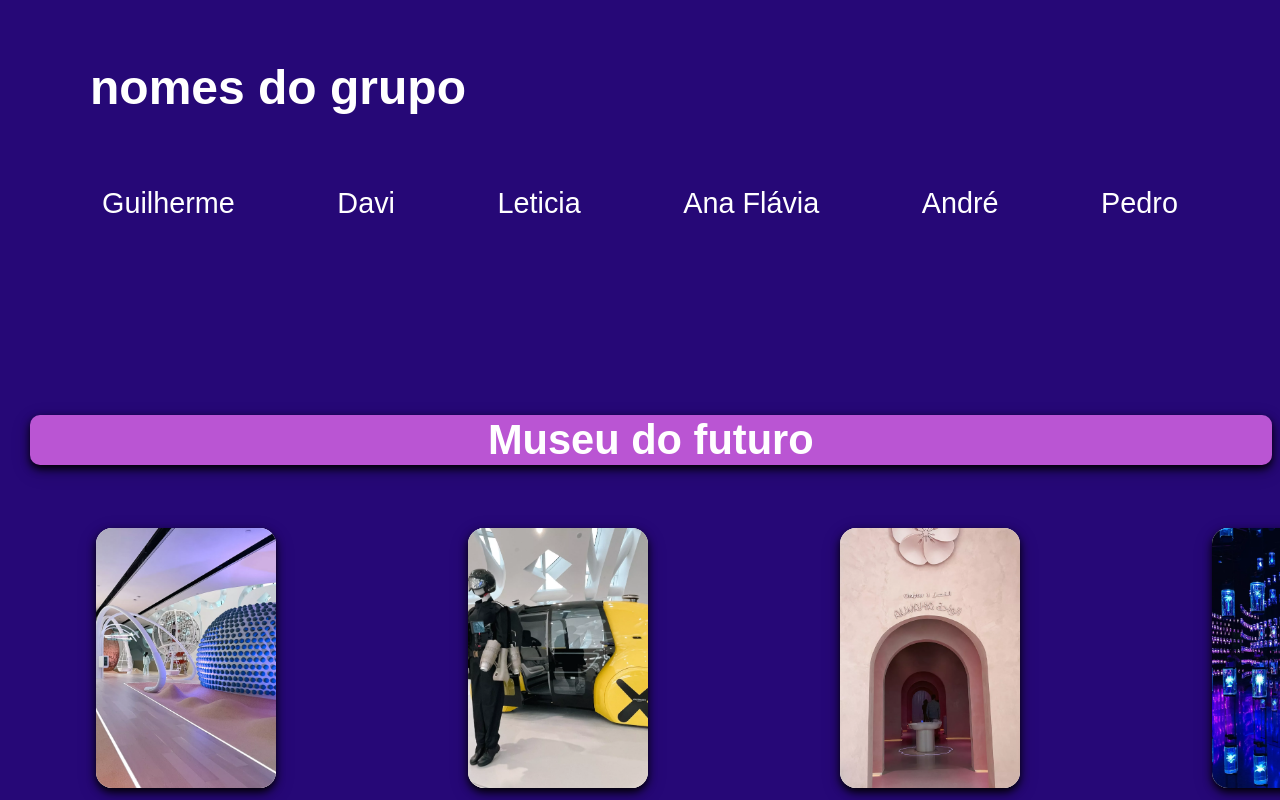
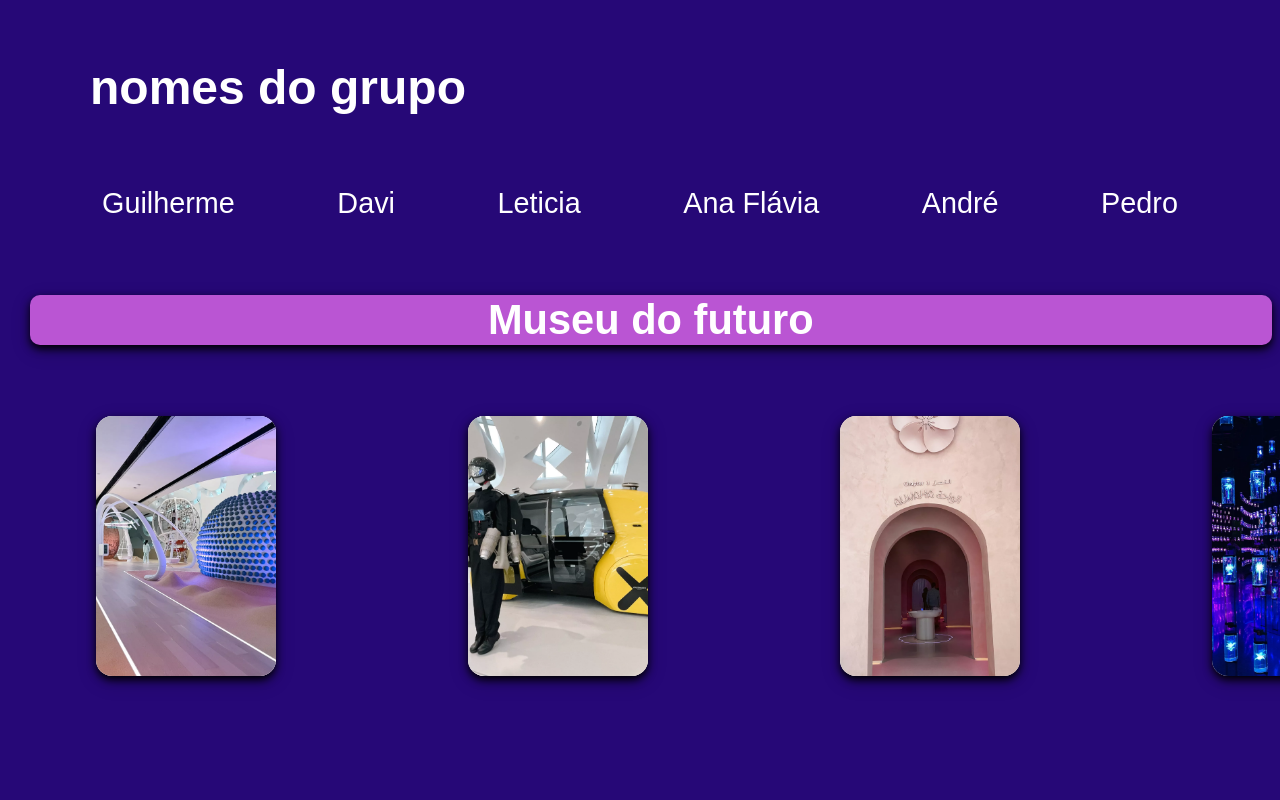
Before and after one commit to ColegioBeneditaRezende/PTrimestral1_MuseuFuturo, a plain HTML site: page index.html in a window 1280 px wide. Shown: the top 800 px of the page. Drawn offline with nearby package versions, Linux system fonts and the light colour scheme.

Commit message:
Alterar a porcentagem para posicionamento.

```diff
--- a/estilo.css
+++ b/estilo.css
@@ -39,7 +39,7 @@ img {
     justify-content: space-between;
     gap: 12em;
     margin: 6em;
-    top: 54%;
+    top: 40%;
   }
 
   body {
@@ -80,7 +80,7 @@ a{
     align-items: center;
     justify-content: center;
     position: absolute;
-    top: 55%;
+    top: 40%;
     transform: translateY(-50%);
     box-shadow: 0 4px 8px 0 rgba(0, 0, 0, 2),
                 0 6px 20px 0 rgb(0, 0, 0, 0.19);
```
